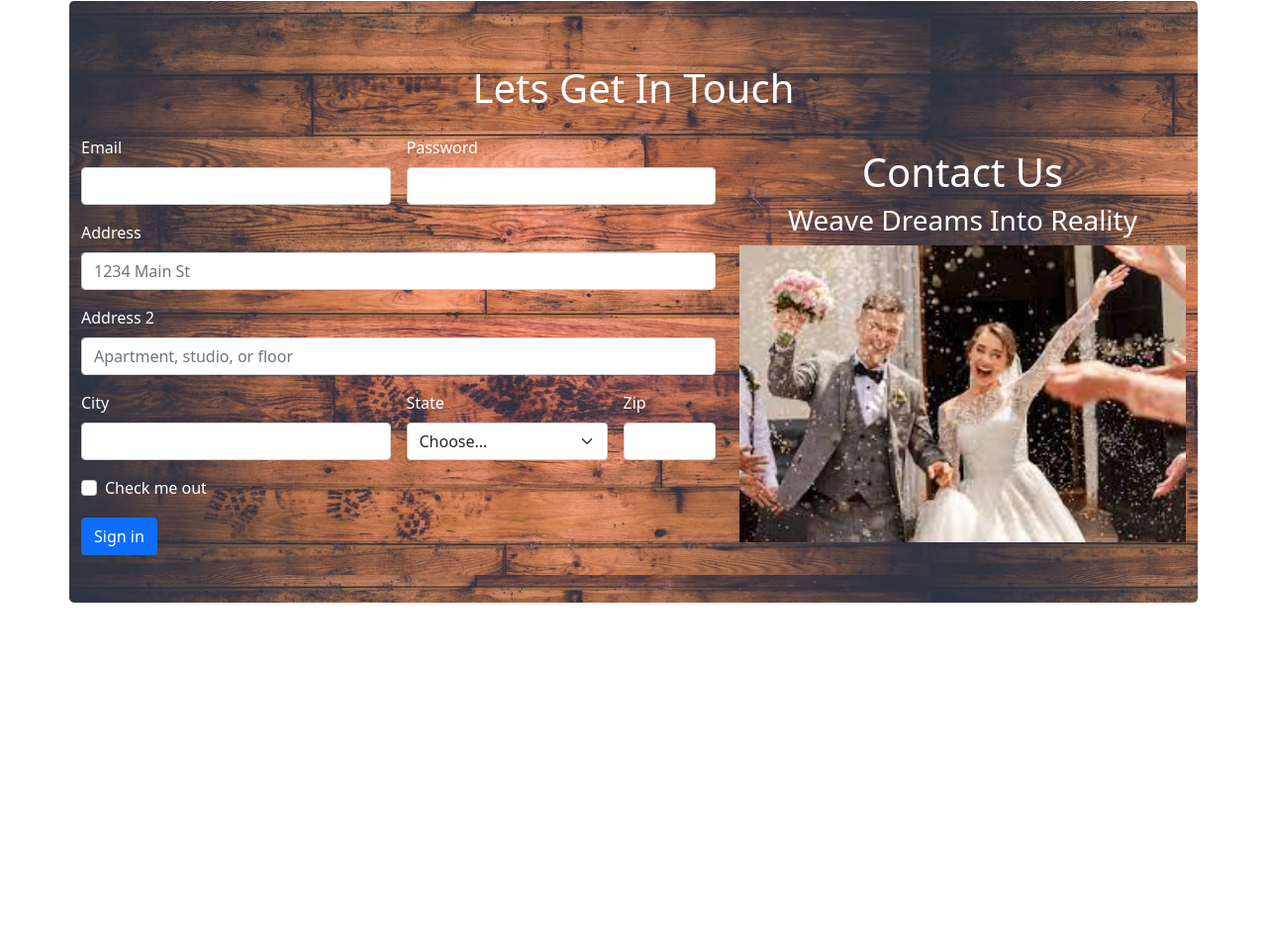
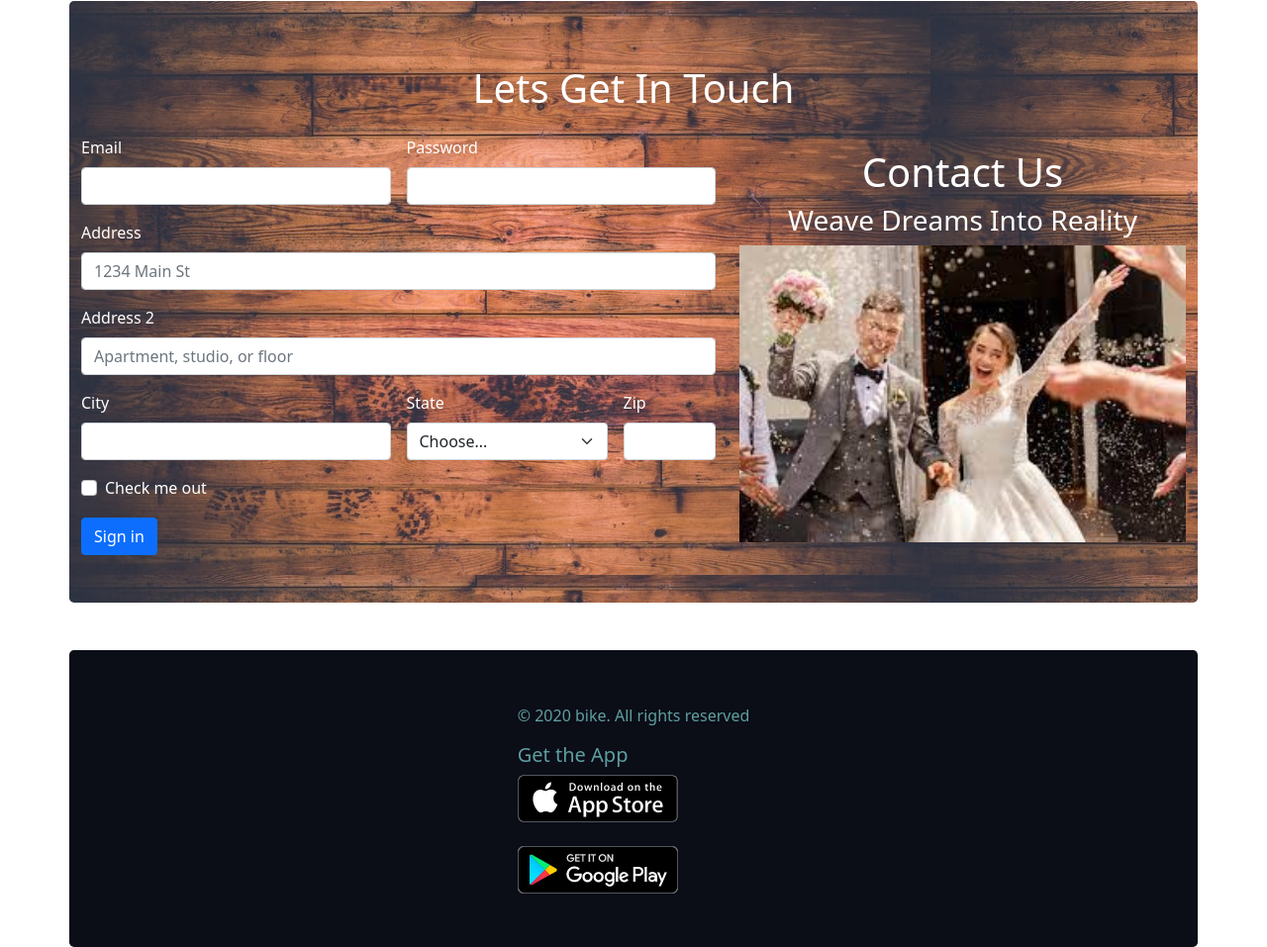
Before and after one commit to jarin96/convention-center, a plain HTML site: page index.html in a window 1280 px wide. Shown: the part 1964-2921 px from the top of the page at 99% size. Before the commit the page ends 2621 px from the top, so only its background shows below. Drawn offline with nearby package versions, Linux system fonts and the light colour scheme.

Commit message:
footer added

```diff
--- a/css/style.css
+++ b/css/style.css
@@ -41,3 +41,15 @@
 
 
 }
+.f-color{
+    background-color: #0B0D17;
+
+}
+.f-heading{
+    color: cadetblue;
+}
+.button a{
+    text-decoration: none;
+
+
+}
--- a/index.html
+++ b/index.html
@@ -317,14 +317,35 @@
                         <h1>Contact Us</h1>
                         <h3>Weave Dreams Into Reality</h3>
                         <img src="images/download.jpg" class="d-block w-100" alt="">
+
                     </div>
                 </div>
             </div>
         </section>
     </main>
+    <!-- footer  -->
+    <footer>
+        <section style="height: 300px;"
+            class="container d-flex f-color justify-content-center align-items-center rounded-3">
+            <div class="f-heading">
 
-    <footer>
+                <p>&copy; 2020 bike. All rights reserved</p>
+                <h5>Get the App
+                </h5>
+                <div>
 
+                    <a target="_blank" class="text-black  "
+                        href="https://apps.apple.com/us/app/apple-store/id375380948">
+                        <img src="icons/app-store.png" alt=""></a>
+                    <br>
+                    <br>
+                    <a target="_blank" class="text-black " href="https://play.google.com/store/apps">
+                        <img src="icons/google-play.png" alt="">
+                    </a>
+                </div>
+
+            </div>
+        </section>
     </footer>
     <!-- bootstrap js  -->
     <script src="https://cdn.jsdelivr.net/npm/bootstrap@5.1.3/dist/js/bootstrap.bundle.min.js"
```
Also changed, not shown: icons/app-store.png (added), icons/google-play.png (added).
